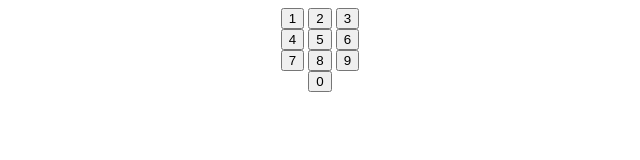
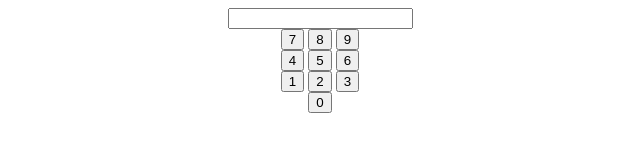
Before and after one commit to kadu12066/index.html, a plain HTML site: page calculadora.html in a window 1280 px wide. Shown: the whole page, without its empty margins (320-960 px from the left). Drawn offline with Linux system fonts and the light colour scheme.

Commit message:
calculadora

```diff
--- a/calculadora.html
+++ b/calculadora.html
@@ -7,20 +7,23 @@
 </head>
 
 <body>
+
     <center>
-    <input type="button" value="1" />
-    <input type="button" value="2" />
-    <input type="button" value="3" />
+        <input type="text" /><br>
 
-    <BR/>
+
+    <input type="button" value="7" />
+    <input type="button" value="8" />
+    <input type="button" value="9" /><br>
+
      <input type="button" value="4" />
      <input type="button" value="5" />
-     <input type="button" value="6" />
-     <BR/>
-     <input type="button" value="7" />
-     <input type="button" value="8" />
-     <input type="button" value="9" />
-     <BR/>
+     <input type="button" value="6" /> <br>
+
+     <input type="button" value="1" />
+     <input type="button" value="2" />
+     <input type="button" value="3" /><br>
+
      <input type="button" value="0" />
      </center>
 
```
